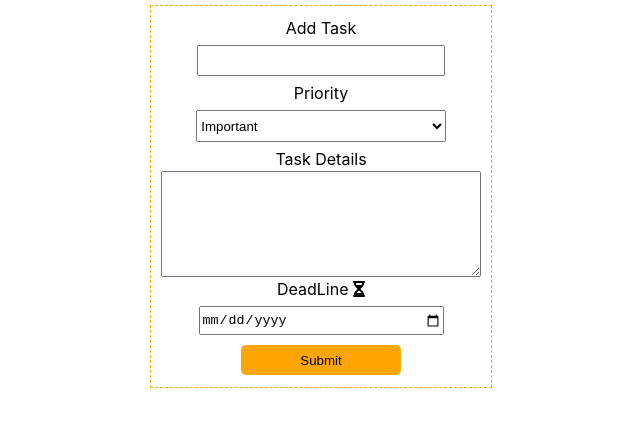
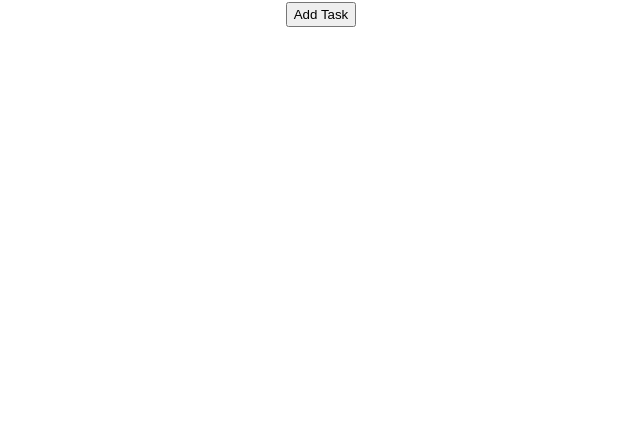
Before and after one commit to AhmedAmin90/To-do-list-React, a React (Create React App) app: page / in a window 1280 px wide. Shown: the top 426 px of the page, without its empty margins (319-959 px from the left). Built offline with nearby package versions, Linux system fonts and the light colour scheme.

Commit message:
Clear value of the inputs, Add some features

```diff
--- a/src/Form.js
+++ b/src/Form.js
@@ -11,24 +11,41 @@ class Form extends Component {
         done: false
     }
 
+    showForm = (e)=>{
+        document.querySelector('form').classList.remove('hide');
+        document.querySelector('.Form-show').classList.add('hide')
+    }
+
     handleChange = (e)=>{
         this.setState({
             [e.target.name] : e.target.value
         })
     }
 
+
     handleSubmit = (e)=>{
         e.preventDefault();
         let newTask = {id: uuidv4(), title: this.state.title, body: this.state.body , priority: this.state.priority, deadLine: this.state.deadLine, done: false}
-        this.props.addNew(newTask)
+        this.props.addNew(newTask);
+        this.setState({
+        title: "",
+        body: "",
+        priority: "Important" ,
+        deadLine : "",
+        done: false}
+        );
+        document.querySelector('form').classList.add('hide');
+        document.querySelector('.Form-show').classList.remove('hide')
     }
 
     render() {
         return(
-            <form onSubmit={this.handleSubmit}>
+            <div>
+                <button className="Form-show" onClick={this.showForm}>Add Task </button>
+            <form className="hide" onSubmit={this.handleSubmit}>
                 <label htmlFor="title">Add Task</label>
                 <input
-                type="title"
+                type="text"
                 value={this.state.title}
                 onChange={this.handleChange}
                 name="title"
@@ -59,9 +76,11 @@ class Form extends Component {
                 value={this.state.deadLine}
                 onChange={this.handleChange}
                 name="deadLine"
+                id="deadLine"
                 />
-                <button className="Form-submit"> Submit </button>
+                <button onClick={this.clearValues} className="Form-submit"> Submit </button>
             </form>
+            </div>
         )
     }
 }
--- a/src/List.js
+++ b/src/List.js
@@ -11,18 +11,20 @@ class List extends Component {
     }
 
     delete = (id)=>{
-        const deletedElem = this.state.tasks.find( task => task.id === id);
-        this.setState({tasks: [...this.state.tasks.splice(1, deletedElem)]})
-
-        // Another way:
-        // const deletedElem = this.state.tasks.filter( task => task.id !== id);
-        // this.setState({tasks: [...deletedElem]})
+        const deletedElem = this.state.tasks.filter( task => task.id !== id);
+        this.setState({tasks: [...deletedElem]})
     }
 
     done = (id)=>{
         let deletedElem = this.state.tasks.find( task => task.id === id);
         deletedElem.done = true;
-        this.setState({tasks: [...this.state.tasks]})
+        this.setState({tasks: [...this.state.tasks]});
+
+    }
+
+    edit = (id)=>{
+        let deletedElem = this.state.tasks.find( task => task.id === id);
+
     }
 
     render(){
```
